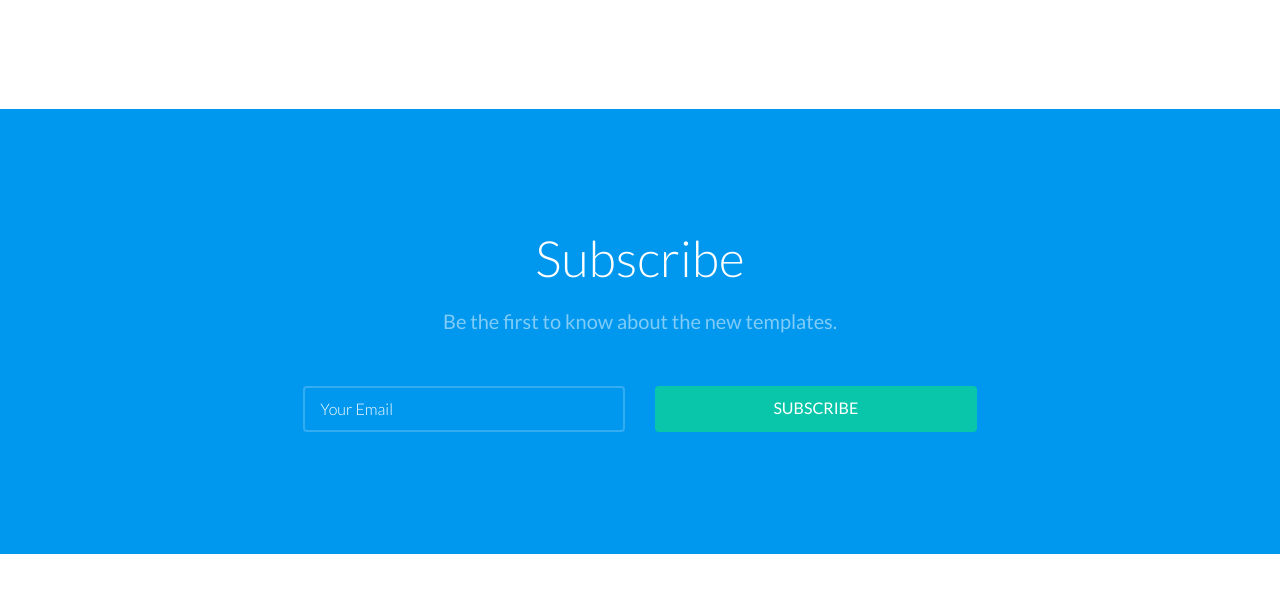
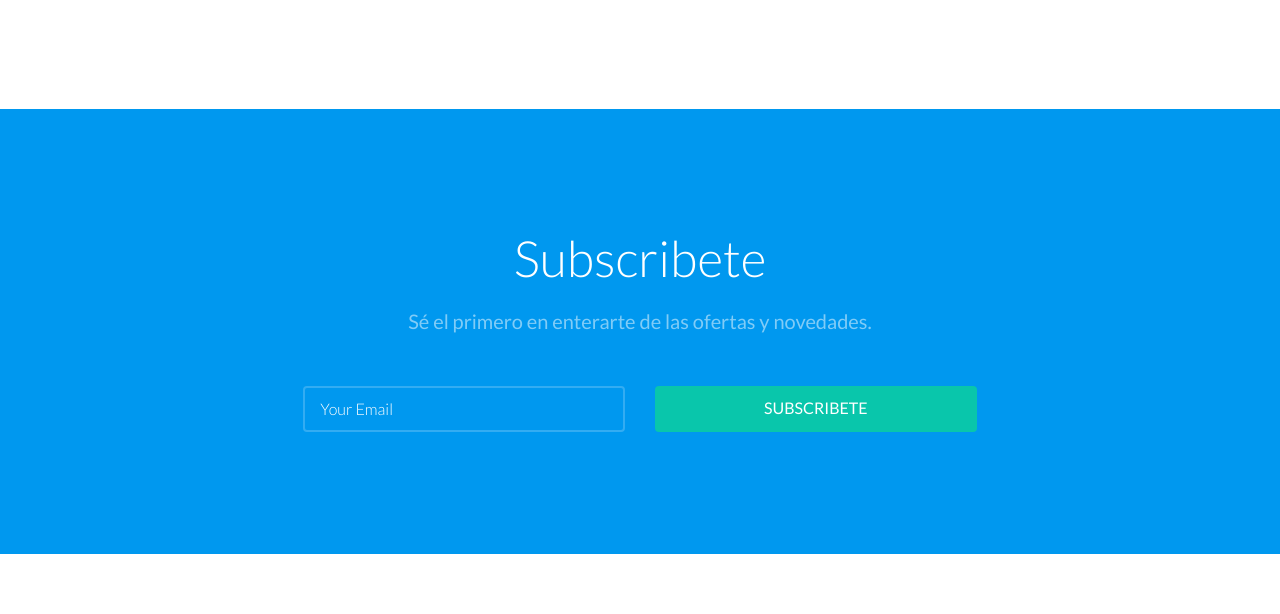
Before and after one commit to Dolapelao/Trabajo_Github, a Django app: page /app/pricing/ in a window 1280 px wide. Shown: the part 2807-3421 px from the top of the page. Run offline with Django 5.2, Linux system fonts and the light colour scheme; a user stored in the database is signed in; some libraries are stand-ins or nearby versions; some web fonts are replaced.

Commit message:
update/pricing

```diff
--- a/app/templates/app/pricing.html
+++ b/app/templates/app/pricing.html
@@ -126,8 +126,8 @@
 		<div class="gtco-container">
 			<div class="row animate-box">
 				<div class="col-md-8 col-md-offset-2 text-center gtco-heading">
-					<h2>Subscribe</h2>
-					<p>Be the first to know about the new templates.</p>
+					<h2>Subscribete</h2>
+					<p>Sé el primero en enterarte de las ofertas y novedades.</p>
 				</div>
 			</div>
 			<div class="row animate-box">
@@ -135,12 +135,12 @@
 					<form class="form-inline">
 						<div class="col-md-6 col-sm-6">
 							<div class="form-group">
-								<label for="email" class="sr-only">Email</label>
+								<label for="email" class="sr-only">Correo</label>
 								<input type="email" class="form-control" id="email" placeholder="Your Email">
 							</div>
 						</div>
 						<div class="col-md-6 col-sm-6">
-							<button type="submit" class="btn btn-default btn-block">Subscribe</button>
+							<button type="submit" class="btn btn-default btn-block">Subscribete</button>
 						</div>
 					</form>
 				</div>
```
